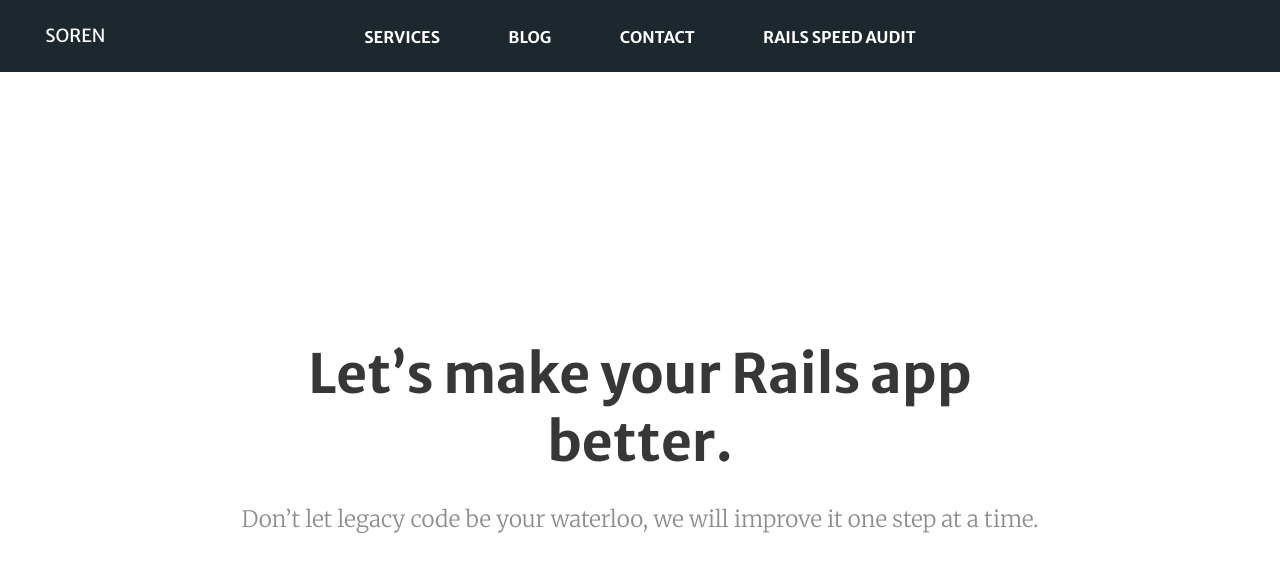
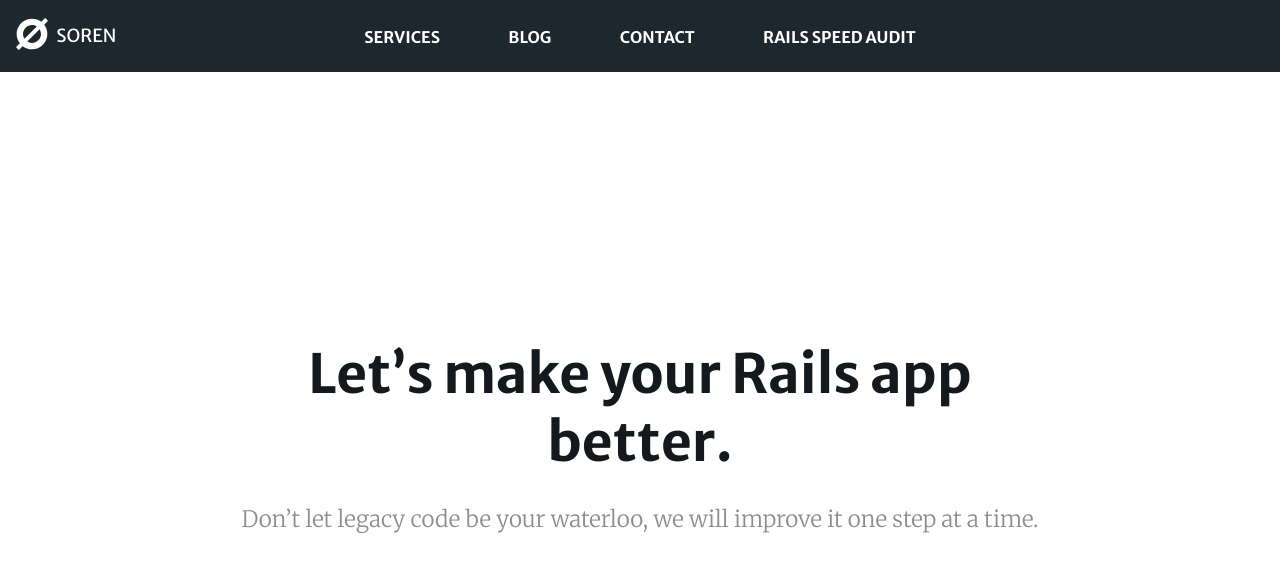
Before and after one commit to sorentwo/soren-website, a Jekyll site: the page built from index.html, in a window 1280 px wide and 900 px high. Shown: the top 572 px of the window. Built offline with Jekyll 4.4.1, drawn with Linux system fonts in a browser that asks for light colours; some of the changed text lies outside the part shown.

Commit message:
Switch to inline svg icons throughout

```diff
--- a/_layouts/default.html
+++ b/_layouts/default.html
@@ -19,11 +19,17 @@
   <body>
     <header>
       <a class="header-logo" href="/">
-        <span class="icon-logo"></span>
-        <span class="logo-type">Soren</span>
+        <svg class="icon icon--logo">
+          <use xlink:href="#soren-icon" />
+        </svg>
+        <span class="header-logo-type">Soren</span>
       </a>
 
-      <label for="header-toggle" class="icon-menu header-menu"></label>
+      <label for="header-toggle" class="header-menu">
+        <svg class="icon icon--menu">
+          <use xlink:href="#menu-icon" />
+        </svg>
+      </label>
       <input type="checkbox" class="header-toggle-checkbox" id="header-toggle" />
 
       <nav id="header-nav" class="wrapper header-nav">
@@ -65,13 +71,19 @@
     <footer>
       <div class="wrapper">
         <nav class="contact-there">
-          <a class="icon-feed rss" href="http://sorentwo.com/feed.atom"><span>Feed</span></a>
-          <a class="icon-github github" href="https://github.com/sorentwo"><span>Github</span></a>
-          <a class="icon-twitter twitter" href="https://twitter.com/sorentwo"><span>Twitter</span></a>
+          <a class="footer__link" title="Soren's Feed" href="http://sorentwo.com/feed.atom">
+            <svg class="icon icon--footer"><use xlink:href="#feed-icon" /></svg>
+          </a>
+          <a class="footer__link" title="Soren's Github" href="https://github.com/sorentwo">
+            <svg class="icon icon--footer"><use xlink:href="#github-icon" /></svg>
+          </a>
+          <a class="footer__link" title="Soren's Twitter" href="https://twitter.com/sorentwo">
+            <svg class="icon icon--footer"><use xlink:href="#twitter-icon" /></svg>
+          </a>
         </nav>
 
         <p class="contact-here">
-          &copy; 2017 Soren LLC
+          &copy; 2008&mdash;2017 Soren LLC
         </p>
       </div>
     </footer>
@@ -109,5 +121,9 @@
         })();
       </script>
     {% endif %}
+
+    <div class="icon-defs">
+      {% include icons.svg %}
+    </div>
   </body>
 </html>
--- a/_sass/_footer.scss
+++ b/_sass/_footer.scss
@@ -17,47 +17,24 @@
 .contact-here {
   color: $color-light;
   font-size: $font-size-small;
+  margin-bottom: 0;
 }
 
-.contact-there a {
-  color: $color-white;
-  font-size: 30px;
-  margin-right: 20px;
-  position: relative;
-
-  -webkit-transition: color 0.3s ease;
-     -moz-transition: color 0.3s ease;
-          transition: color 0.3s ease;
+a.footer__link, .footer__link {
+  fill: $color-slight;
+  margin-right: 1rem;
+  text-decoration: none;
 
   &:last-child {
     margin-right: 0;
   }
 
-  &:hover {
-    color: $color-light;
+  &:hover .icon {
+    fill: lighten($color-accent, 25%);
   }
 }
 
-.contact-there span {
-  color: $color-dark;
-  background: $color-white;
-  border-radius: 3px;
-  bottom: 0;
-  font-family: $font-family-sans;
-  font-size: $font-size-normal;
-  left: -15px;
-  opacity: 0;
-  padding: 3px;
-  position: absolute;
-  text-align: center;
-  width: 60px;
-
-  -webkit-transition: all 0.3s ease;
-     -moz-transition: all 0.3s ease;
-          transition: all 0.3s ease;
+.icon.icon--footer {
+  height: 1.5rem;
+  width: 1.5rem;
 }
-
-.contact-there a:hover span {
-  bottom: 36px;
-  opacity: 1.0;
-}
--- a/_sass/_header.scss
+++ b/_sass/_header.scss
@@ -52,25 +52,24 @@
     color: $color-white;
     text-decoration: none;
   }
+}
 
-  .icon-logo {
-    font-size: 1.5em;
-    margin-right: 4px;
-    position: relative;
-    top: 5px;
-  }
+.icon.icon--logo {
+  margin-right: 4px;
+  height: 2rem;
+  width: 2rem;
+  top: 0.5rem;
+}
 
-  .logo-type {
-    font-family: $font-family-sans;
-    font-size: $font-size-normal;
-    text-transform: uppercase;
-  }
+.header-logo-type {
+  font-family: $font-family-sans;
+  font-size: $font-size-normal;
+  text-transform: uppercase;
 }
 
 .header-menu {
   color: $color-white;
   cursor: pointer;
-  font-size: 1.5em;
   line-height: inherit !important;
   position: absolute;
   right: grid-units(2);
@@ -81,6 +80,12 @@
 
   -webkit-user-select: none;
           user-select: none;
+}
+
+.icon.icon--menu {
+  height: 1.5rem;
+  width: 1.5rem;
+  top: 0.35rem;
 }
 
 .header-menu, .header-toggle-checkbox {
@@ -99,7 +104,6 @@
     position: absolute;
     top: -100vh;
     width: 100%;
-
     transition: top 0.3s ease-in-out;
 
     a {
--- a/_sass/_icons.scss
+++ b/_sass/_icons.scss
@@ -1,39 +1,12 @@
-@font-face {
-  font-family: 'icomoon';
-  font-style: normal;
-  font-weight: normal;
-  src: url('//s3.amazonaws.com/assets.sorentwo.com/icomoon.woff') format('woff');
+.icon {
+  display: inline-flex;
+  align-self: center;
+  fill: $color-white;
+  position: relative;
+  height: 1rem;
+  width: 1rem;
 }
 
-[class^="icon-"], [class*=" icon-"] {
-  font-family: 'icomoon';
-  font-style: normal;
-  font-variant: normal;
-  font-weight: normal;
-  line-height: 1;
-  speak: none;
-  text-transform: none;
-
-  -webkit-font-smoothing: antialiased;
-  -moz-osx-font-smoothing: grayscale;
+.icon-defs {
+  display: none;
 }
-
-.icon-github::before {
-  content: '\e600';
-}
-
-.icon-twitter::before {
-  content: '\e601';
-}
-
-.icon-feed::before {
-  content: '\e602';
-}
-
-.icon-logo::before {
-  content: '\e604';
-}
-
-.icon-menu::before {
-  content: '\e15c';
-}
--- a/_sass/_variables.scss
+++ b/_sass/_variables.scss
@@ -5,7 +5,7 @@
 $color-soft:   rgb(232, 232, 232);
 $color-light:  rgb(141, 141, 141);
 $color-medium: rgb(85, 85, 85);
-$color-dark:   rgb(55, 55, 55);
+$color-dark:   rgb(19, 25, 29);
 
 $color-accent: rgb(59, 127, 150);
 $color-subacc: rgb(28, 40, 45);
--- a/css/styles.scss
+++ b/css/styles.scss
@@ -3,6 +3,8 @@
 
 @import 'variables';
 @import 'global';
+@import 'icons';
+@import 'type';
 @import 'forms';
 @import 'header';
 @import 'footer';
@@ -13,8 +15,6 @@
 @import 'blog';
 @import 'code';
 @import 'pygments';
-@import 'icons';
-@import 'type';
 @import 'audit';
 
 // Media Queries --------------------------------------------------------------
```
Also changed, not shown: _includes/icons.svg (added).
